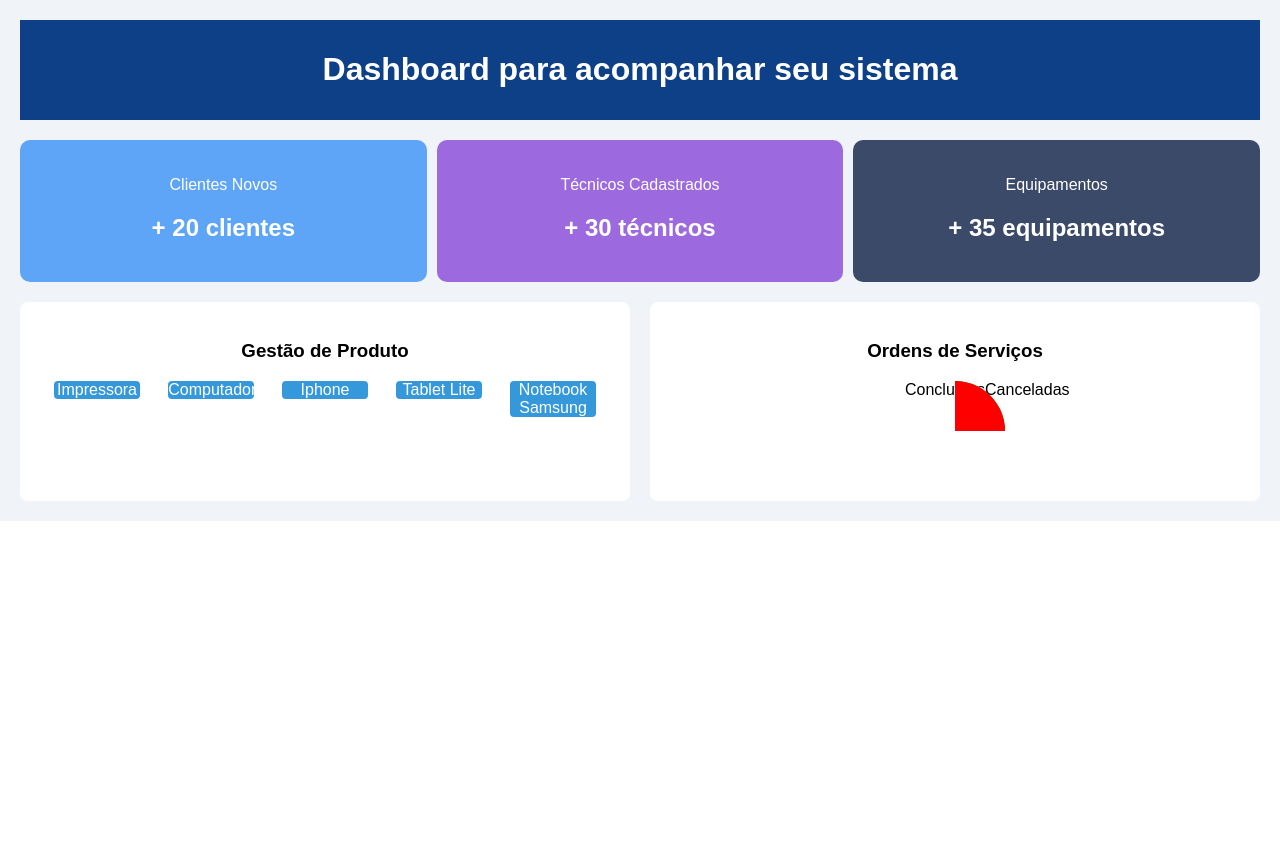
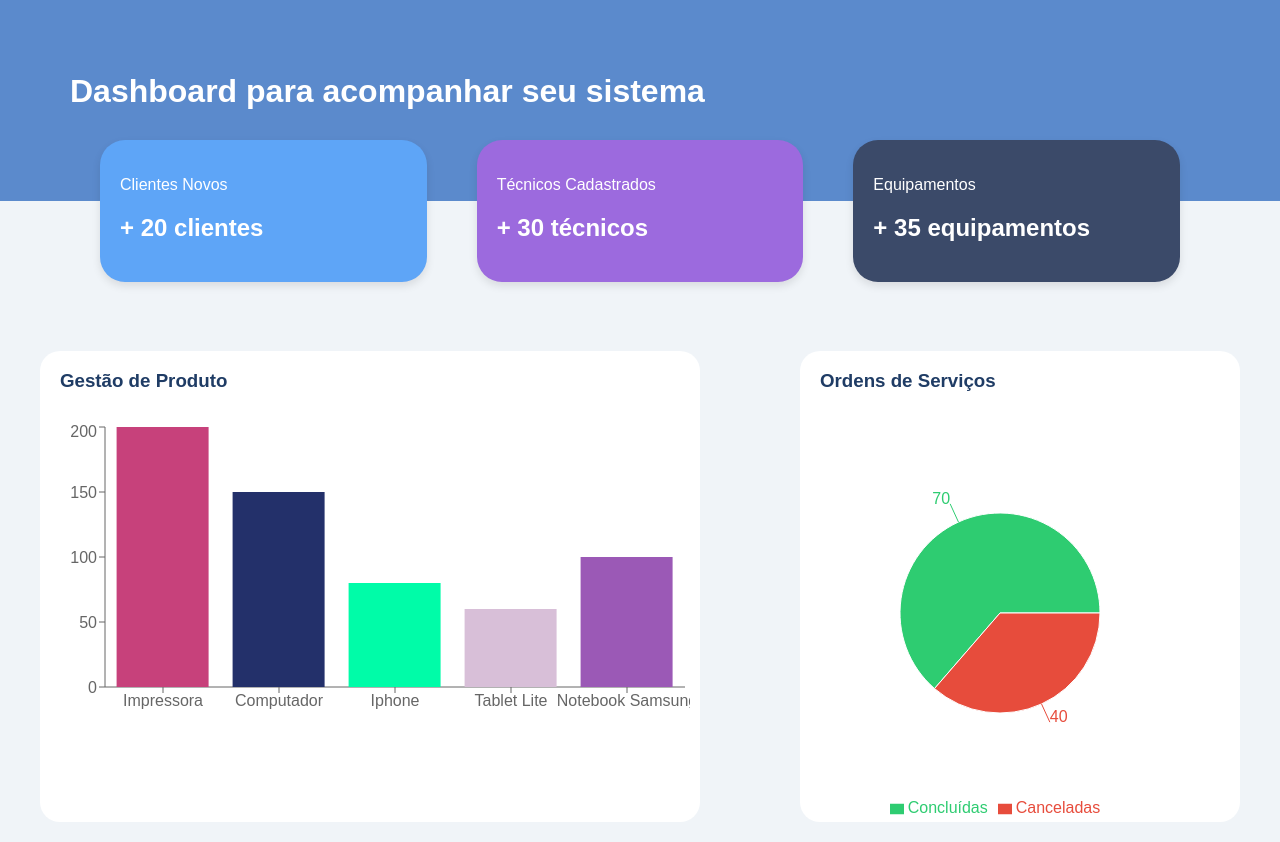
Before and after one commit to SQUAD-42-Accenture/front-end, a React (Vite) app in the folder servpro/: page /dashboard in a window 1280 px wide. Before the commit the page ends 800 px from the top, so only its background shows below. Built offline with nearby package versions, Linux system fonts and the light colour scheme.

Commit message:
atualizações dashboard

```diff
--- a/servpro/package.json
+++ b/servpro/package.json
@@ -16,10 +16,13 @@
     "@mui/material": "^6.1.1",
     "antd": "^5.21.1",
     "axios": "^1.7.7",
+    "chart.js": "^4.4.6",
     "react": "^18.3.1",
+    "react-chartjs-2": "^5.2.0",
     "react-dom": "^18.3.1",
     "react-icons": "^5.3.0",
-    "react-router-dom": "^6.26.2"
+    "react-router-dom": "^6.26.2",
+    "recharts": "^2.13.3"
   },
   "devDependencies": {
     "@eslint/js": "^9.9.0",
--- a/servpro/src/pages/Dashboard/Dashboard.jsx
+++ b/servpro/src/pages/Dashboard/Dashboard.jsx
@@ -1,13 +1,35 @@
-import React from 'react';
+import React from "react";
+import { BarChart, Bar, XAxis, YAxis, Tooltip, PieChart, Pie, Cell, Legend } from "recharts";
 import "./styles.css";
 
+function Dashboard() {
+  // Dados para o gráfico de barras
+  const barData = [
+    { name: "Impressora", quantidade: 200 },
+    { name: "Computador", quantidade: 150 },
+    { name: "Iphone", quantidade: 80 },
+    { name: "Tablet Lite", quantidade: 60 },
+    { name: "Notebook Samsung", quantidade: 100 },
+  ];
 
-function Dashboard() {
+  // Dados para o gráfico de pizza
+  const pieData = [
+    { name: "Concluídas", value: 70 },
+    { name: "Canceladas", value: 40 },
+  ];
+
+  // Cores para o gráfico de barras
+  const barColors = ["#C7417B", "#23306A", "#00FCA8", "#D8BFD8", "#9b59b6"];
+
+  // Cores para o gráfico de pizza
+  const pieColors = ["#2ecc71", "#e74c3c"];
+
   return (
     <div className="dashboard-container">
       <header className="dashboard-header">
         <h1>Dashboard para acompanhar seu sistema</h1>
       </header>
+
 
       <div className="info-cards">
         <div className="info-card blue">
@@ -24,29 +46,42 @@ function Dashboard() {
         </div>
       </div>
 
+
       <div className="dashboard-charts">
-        <div className="chart product-management">
+        {/* Gráfico de Barras */}
+        <div className="chart1">
           <h3>Gestão de Produto</h3>
-          <div className="bar-chart">
-            {/* Exemplo de um gráfico em barras; use bibliotecas como Chart.js para gráficos dinâmicos */}
-            <div className="bar" style={{ height: '80%' }}>Impressora</div>
-            <div className="bar" style={{ height: '70%' }}>Computador</div>
-            <div className="bar" style={{ height: '50%' }}>Iphone</div>
-            <div className="bar" style={{ height: '40%' }}>Tablet Lite</div>
-            <div className="bar" style={{ height: '60%' }}>Notebook Samsung</div>
-          </div>
+          <BarChart width={650} height={300} data={barData}>
+            <XAxis dataKey="name" />
+            <YAxis />
+            <Tooltip />
+            <Bar dataKey="quantidade">
+              {barData.map((entry, index) => (
+                <Cell key={`bar-cell-${index}`} fill={barColors[index % barColors.length]} />
+              ))}
+            </Bar>
+          </BarChart>
         </div>
 
-        <div className="chart order-status">
+        {/* Gráfico de Pizza */}
+        <div className="chart2">
           <h3>Ordens de Serviços</h3>
-          <div className="pie-chart">
-            <div className="pie-slice green" style={{ '--percentage': '70%' }}></div>
-            <div className="pie-slice red" style={{ '--percentage': '40%' }}></div>
-            <div className="labels">
-              <span>Concluídas</span>
-              <span>Canceladas</span>
-            </div>
-          </div>
+          <PieChart width={400} height={400}>
+            <Pie
+              data={pieData}
+              dataKey="value"
+              nameKey="name"
+              cx="50%"
+              cy="50%"
+              outerRadius={100}
+              label
+            >
+              {pieData.map((entry, index) => (
+                <Cell key={`pie-cell-${index}`} fill={pieColors[index % pieColors.length]} />
+              ))}
+            </Pie>
+            <Legend />
+          </PieChart>
         </div>
       </div>
     </div>
--- a/servpro/src/pages/Dashboard/styles.css
+++ b/servpro/src/pages/Dashboard/styles.css
@@ -1,29 +1,44 @@
+body {
+  overflow: auto;
+}
+
 .dashboard-container {
   font-family: Arial, sans-serif;
-    padding: 20px;
   background-color: #f0f4f8;
 }
 
+h1{
+  margin-top: 3px;
+}
+
 .dashboard-header {
-    text-align: center;
-    background-color: #0E4088;
+  background-color: #5b8acc;
   color: #fff;
-    padding: 10px;
+  padding: 70px;
+  position: relative; /* Define o header como referência para os cards */
+  z-index: 0; /* Permite que os cards fiquem acima */
+
 }
 
 .info-cards {
   display: flex;
-    gap: 10px;
-    margin-top: 20px;
+  gap: 50px;
   justify-content: space-evenly;
+  position: absolute; /* Posiciona os cards em relação ao header */
+  top: 140px; /* Ajusta a distância do topo do header */
+  left: 100px;
+  right: 100px;
+  margin: 0 auto; /* Centraliza os cards horizontalmente */
+  z-index: 1; /* Garante que os cards fiquem acima do header */
 }
 
 .info-card {
   flex: 1;
   padding: 20px;
-    border-radius: 10px;
+  border-radius: 25px;
   color: white;
-    text-align: center;
+  text-align: left;
+  box-shadow: 0 4px 8px rgba(0, 0, 0, 0.1); /* Adiciona sombra para destaque */
 }
 
 .info-card.blue {
@@ -41,60 +56,35 @@
 .dashboard-charts {
   display: flex;
   gap: 20px;
-    margin-top: 20px;
+  margin-top: 100px; /* Ajusta para que os gráficos fiquem abaixo dos cards */
   justify-content: space-around;
 }
 
-  .chart {
+.chart1 {
   flex: 1;
-    padding: 20px;
+  margin-top: 50px;
+  margin-left: 40px;
+  margin-right: 40px;
+  margin-bottom: 20px;
+  padding-right: 10px;
   background-color: white;
-    border-radius: 8px;
-    text-align: center;
+  border-radius: 20px;
+  text-align: left;
 }
 
-  .bar-chart {
-    display: flex;
-    justify-content: space-around;
-    margin-top: 10px;
+.chart2 {
+  flex: 1;
+  margin-top: 50px;
+  margin-left: 40px;
+  margin-right: 40px;
+  margin-bottom: 20px;
+  background-color: white;
+  border-radius: 20px;
+  text-align: left;
 }
 
-  .bar {
-    width: 15%;
-    background-color: #3498db;
-    border-radius: 4px;
-    text-align: center;
-    color: white;
+h3{
+  margin-left: 20px;
+  margin-bottom: 30px;
+  color: #1f3c65;
 }
-
-  .pie-chart {
-    position: relative;
-    width: 100px;
-    height: 100px;
-    margin: 0 auto;
-    border-radius: 50%;
-    background: conic-gradient(green var(--percentage), red 0);
-  }
-
-  .pie-slice {
-    position: absolute;
-    width: 50%;
-    height: 50%;
-    top: 0;
-    right: 0;
-    border-radius: 0 100px 0 0;
-  }
-
-  .pie-slice.green {
-    background-color: green;
-  }
-
-  .pie-slice.red {
-    background-color: red;
-  }
-
-  .labels {
-    display: flex;
-    justify-content: space-around;
-    margin-top: 10px;
-  }
```
Also changed, not shown: 1 other file (tests, documents, lock files or other folders). Lines whose indentation alone changed are shown as unchanged.
